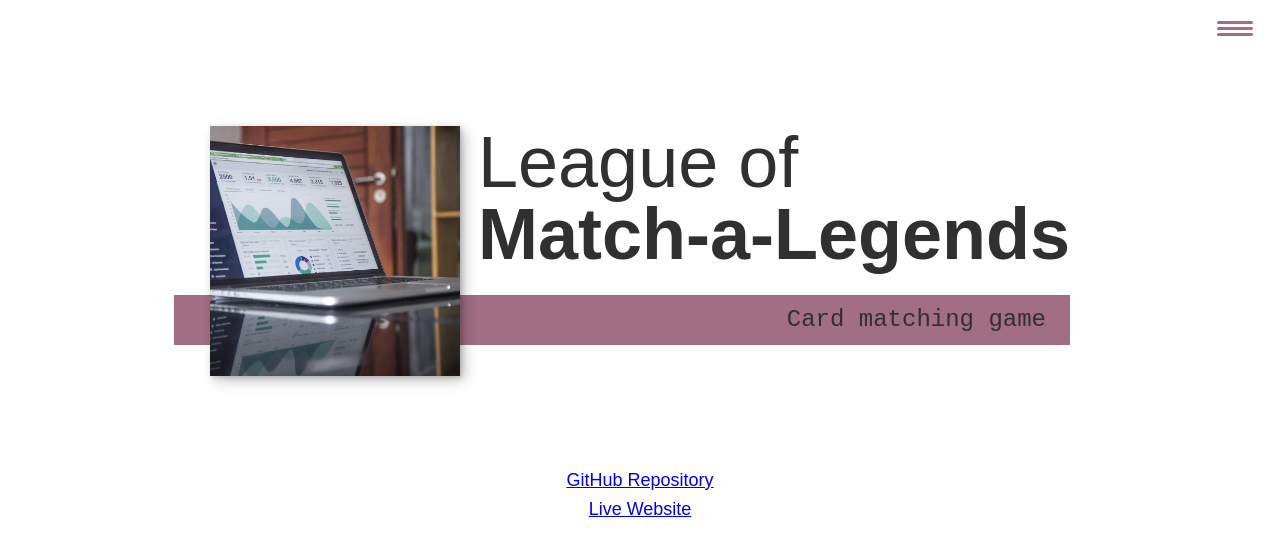
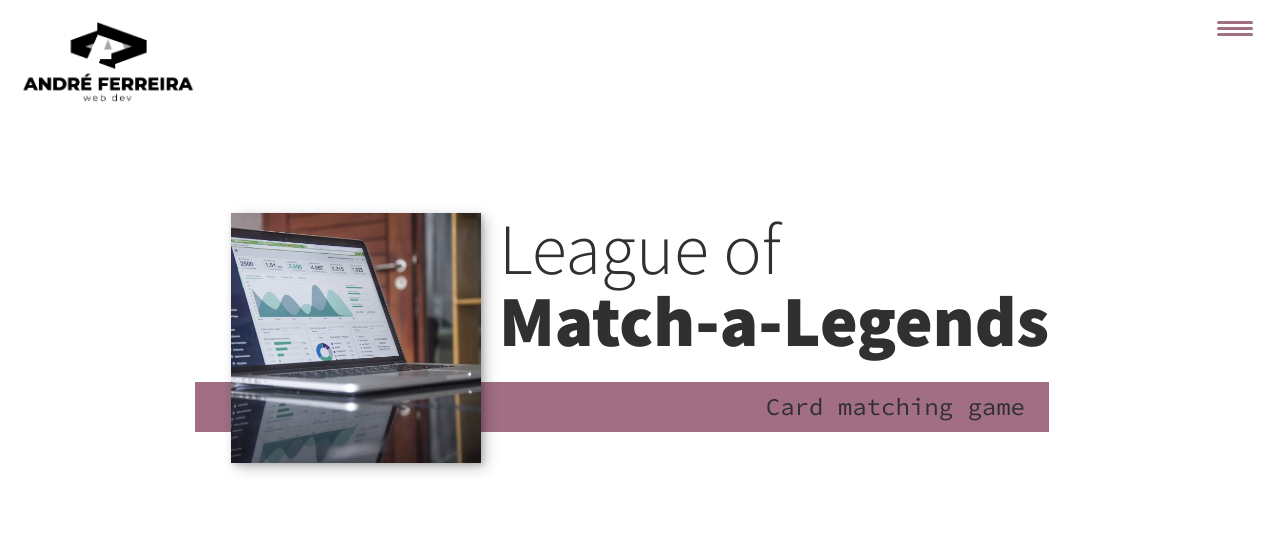
Before and after one commit to andrerafaelf/andrerfferreira-portfolio, a plain HTML site: page portfolio-item.html in a window 1280 px wide. Shown: the top 539 px of the page. Drawn offline with nearby package versions, Linux system fonts and the light colour scheme.

Commit message:
Fixed CSS bug in portfolio items page

```diff
--- a/portfolio-item.html
+++ b/portfolio-item.html
@@ -2,25 +2,24 @@
 <html lang="en">
 
 <head>
-    <link rel="stylesheet" href="https://cdnjs.cloudflare.com/ajax/libs/normalize/8.0.1/normalize.css">
     <meta charset="UTF-8">
+    <meta http-equiv="X-UA-Compatible" content="IE=edge">
     <meta name="viewport" content="width=device-width, initial-scale=1.0">
     <title>André Ferreira | Full Stack Web Dev</title>
     <link rel="stylesheet" href="https://cdnjs.cloudflare.com/ajax/libs/normalize/7.0.0/normalize.min.css">
-    <link rel="stylesheet" href="https://cdnjs.cloudflare.com/ajax/libs/font-awesome/5.11.2/css/all.css"
-        integrity="sha256-46qynGAkLSFpVbEBog43gvNhfrOj+BmwXdxFgVK/Kvc=" crossorigin="anonymous" />
+    <link rel="stylesheet" href="https://use.fontawesome.com/releases/v5.15.4/css/all.css"
+        integrity="sha384-DyZ88mC6Up2uqS4h/KRgHuoeGwBcD4Ng9SiP4dIRy0EXTlnuz47vAwmeGwVChigm" crossorigin="anonymous">
+    <link rel="stylesheet" href="static/css/style.css">
 
-    <!-- Update these with your own fonts -->
-    <link href="https://fonts.googleapis.com/css?family=Lora:400,700|Roboto+Slab:400,700&display=swap" rel="stylesheet">
-
-    <link rel="stylesheet" href="static/css/style.css">
+    <link href="https://fonts.googleapis.com/css?family=Source+Code+Pro:400,900|Source+Sans+Pro:300,900&display=swap"
+        rel="stylesheet">
 
 </head>
 
 <body>
     <header>
         <div class="logo">
-            <img src="#" alt="">
+            <img src="static/media/logowebdev.png" alt="Andre Ferreira Logo">
         </div>
         <button class="nav-toggle" aria-label="toggle navigation">
             <span class="hamburger"></span>
```
Also changed, not shown: portfolio-item2.html (+7 -8 lines), portfolio-item3.html (+7 -8 lines), portfolio-item4.html (+7 -8 lines).
